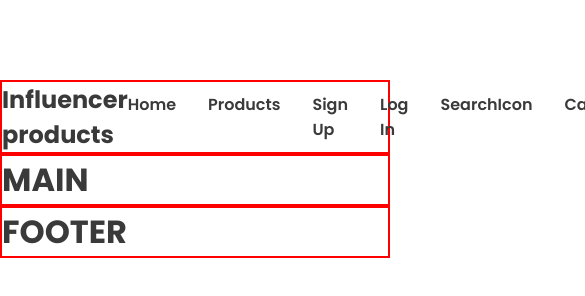
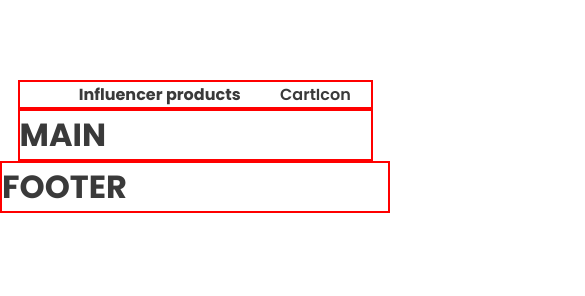
Before and after one commit to NasifAhmed/influencer-gears, a plain HTML site: page index.html in a window 390 px wide. Shown: the top 296 px of the page, 585 px wide, since content can reach past the window. Drawn offline with Linux system fonts and the light colour scheme.

Commit message:
Add responsiveness to Header

```diff
--- a/styles/style.css
+++ b/styles/style.css
@@ -102,3 +102,48 @@ nav .logo {
 .logo h3 {
     font-size: 1.5rem;
 }
+
+
+
+/*
+
+            Responsive
+
+*/
+
+@media screen and (max-width: 768px) {
+
+    main,
+    header {
+        border: 2px solid red;
+        max-width: 90vw;
+    }
+
+    nav {
+        display: grid;
+        grid-template: auto/auto auto auto;
+        justify-content: space-around;
+        align-items: center;
+    }
+
+    nav .logo {
+        grid-area: 1 / 2 / 2 / 3;
+    }
+
+    nav .nav-list {
+        grid-area: 1 / 3 / 2 / 4;
+    }
+
+    .nav-list ul li {
+        display: none;
+    }
+
+    .nav-list ul li:nth-child(6) {
+        display: unset;
+    }
+
+    .logo h3 {
+        font-size: 1rem;
+    }
+
+}
```
